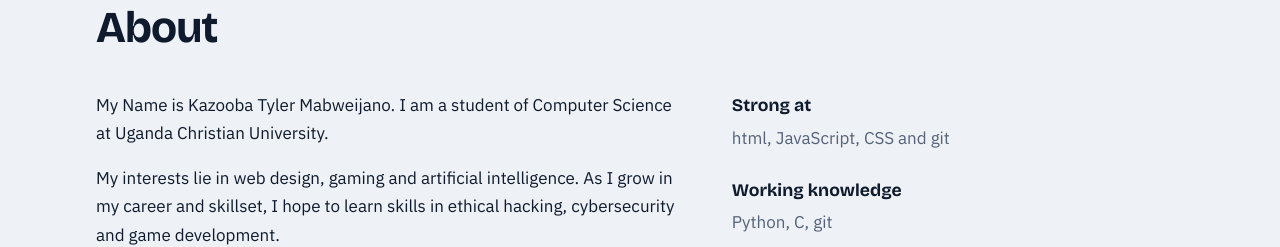
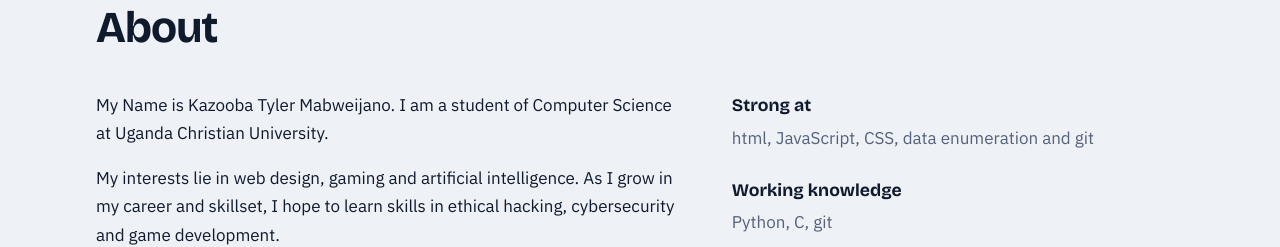
Before and after one commit to Tyler-M21/My-Portfolio, a plain HTML site: page index.html in a window 1280 px wide. Shown: the part 820-1067 px from the top of the page. Drawn offline with nearby package versions, Linux system fonts and the light colour scheme.

Commit message:
Add files via upload

```diff
--- a/index.html
+++ b/index.html
@@ -101,7 +101,7 @@
         <dl class="skills">
           <div>
             <dt>Strong at</dt>
-            <dd>html, JavaScript, CSS and git</dd>
+            <dd>html, JavaScript, CSS, data enumeration and git</dd>
           </div>
           <div>
             <dt>Working knowledge</dt>
```
